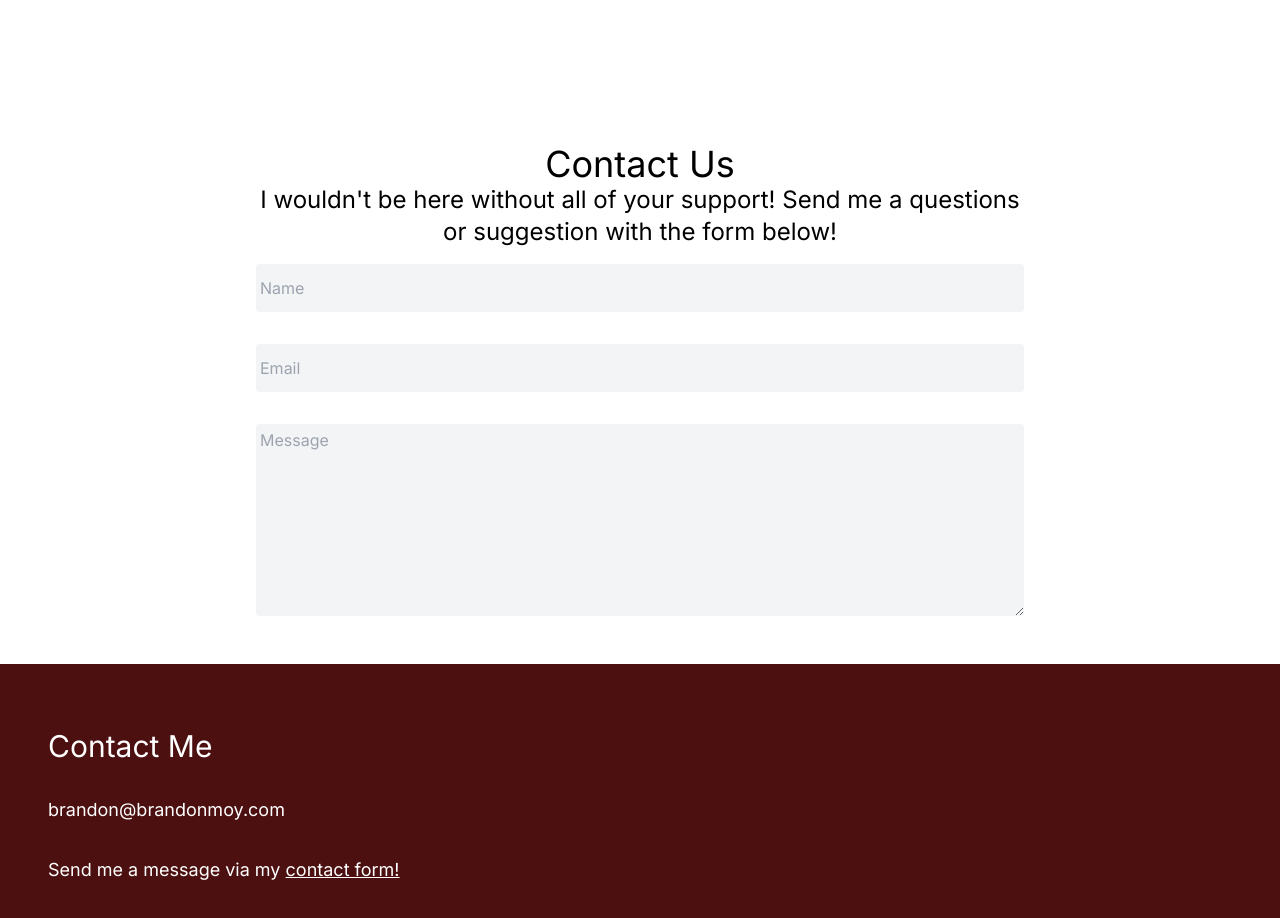
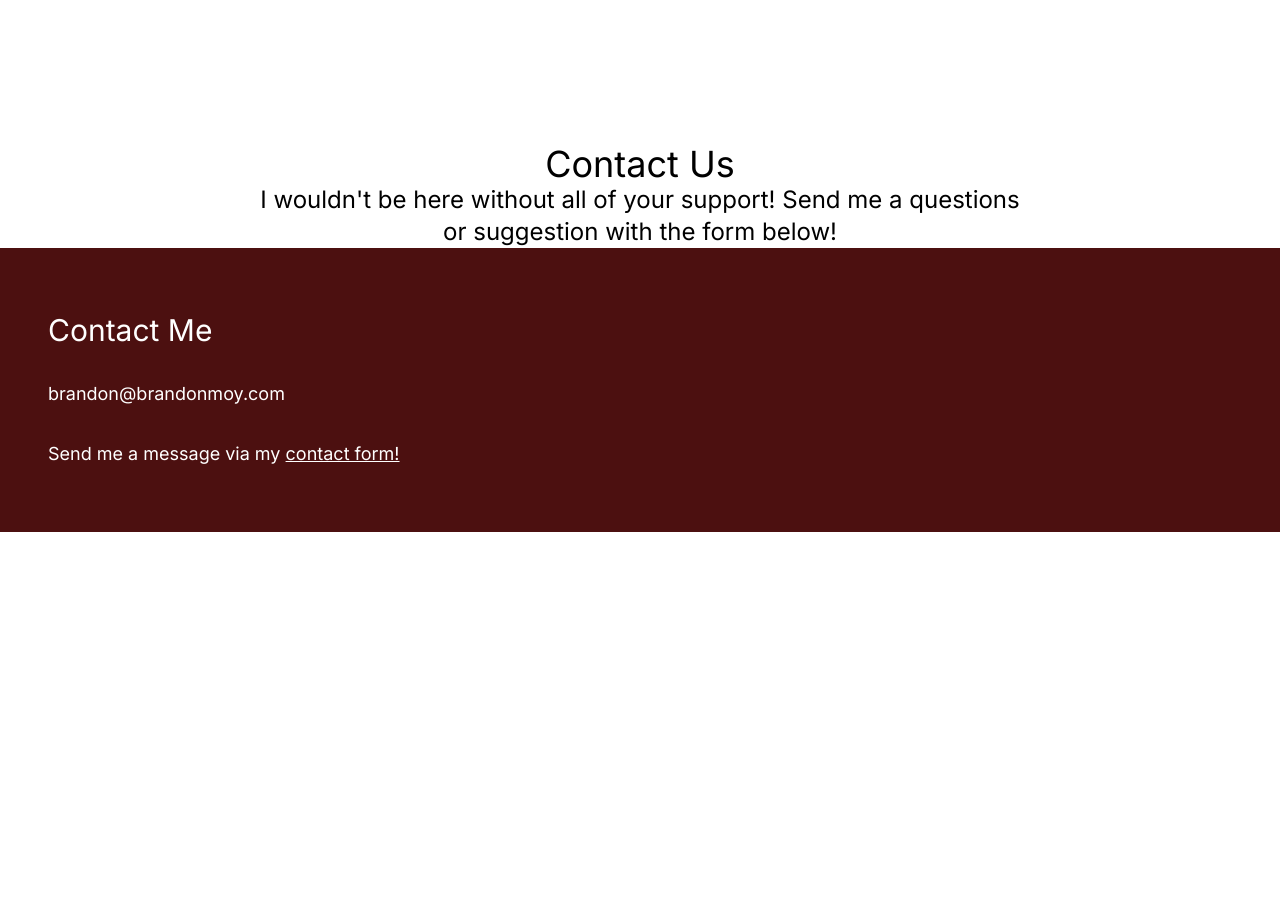
Before and after one commit to brandon-moy/chili-oil-ecommerce, a Next.js app: page /contact-us in a window 1280 px wide. Shown: the top 918 px of the page. After the commit the page ends 800 px from the top, so only its background shows below. Built offline with nearby package versions, Linux system fonts and the light colour scheme.

Commit message:
Removed form elements - no hydration issue - working to fix form

```diff
--- a/src/app/contact-us/page.tsx
+++ b/src/app/contact-us/page.tsx
@@ -1,32 +1,14 @@
 export default function ContactUs() {
   return (
-    <section className="text-center">
-      <div className="w-11/12 m-auto pt-36 md:w-3/5">
+    <>
+      <div className="w-11/12 m-auto text-center pt-36 md:w-3/5">
         <h2 className="text-2xl md:text-4xl">Contact Us</h2>
         <p className="text-md md:text-2xl">
           I wouldn&apos;t be here without all of your support! Send me a
           questions or suggestion with the form below!
         </p>
-        <form className="flex flex-col">
-          <input
-            name="name"
-            type="name"
-            className="p-1 my-1 bg-gray-100 rounded md:h-12 md:my-4"
-            placeholder="Name"
-          ></input>
-          <input
-            name="email"
-            type="email"
-            className="p-1 my-1 bg-gray-100 rounded md:h-12 md:my-4"
-            placeholder="Email"
-          ></input>
-          <textarea
-            name="message"
-            className="p-1 mt-1 mb-6 bg-gray-100 rounded md:mt-4 md:mb-12 md:h-48 h-28"
-            placeholder="Message"
-          ></textarea>
-        </form>
+        <form className="flex flex-col"></form>
       </div>
-    </section>
+    </>
   );
 }
```
